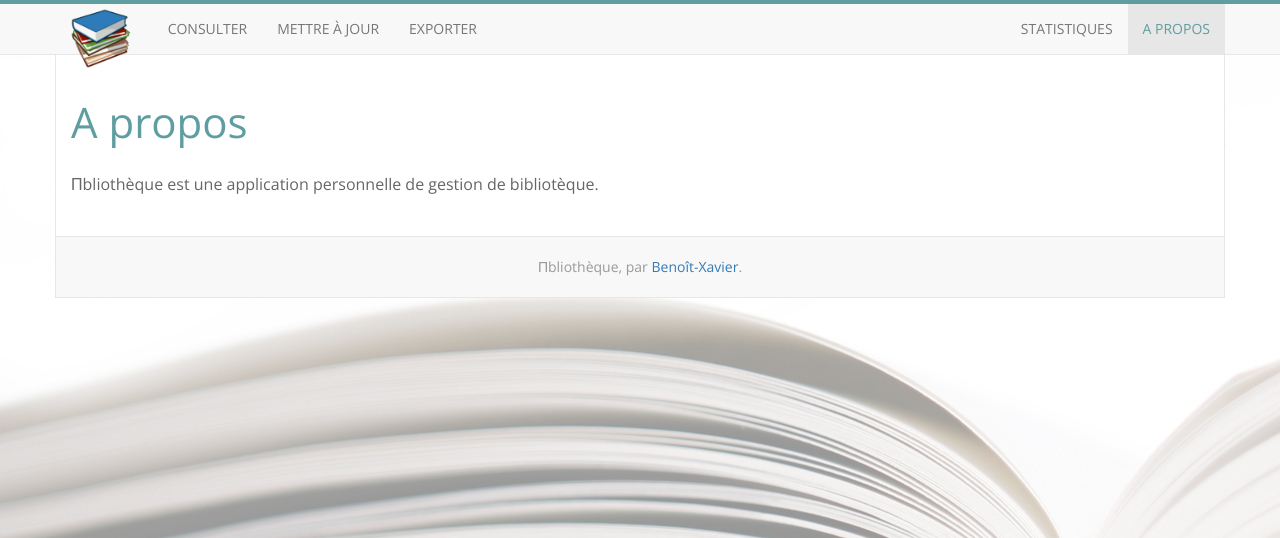
After one commit to bxlambert/pibrary, a Flask app: page /a-propos in a window 1280 px wide. The commit adds this page. Shown: the top 538 px of the page. Run offline with Flask 2, Linux system fonts and the light colour scheme; some libraries are stand-ins or nearby versions.

Commit message:
Added basic 'about' page

```diff
--- /dev/null
+++ b/app/templates/about.html
@@ -0,0 +1,9 @@
+{% extends "empty.html" %}
+{% set nav_page = 'a-propos' %}
+{% block content %}
+    <h1>A propos</h1>
+
+    <div>
+        <p>Πbliothèque est une application personnelle de gestion de bibliotèque.</p>
+    </div>
+{% endblock %}
--- a/app/templates/base.html
+++ b/app/templates/base.html
@@ -56,9 +56,9 @@
                         <li><a href="#">Statistiques</a></li>
                         {% endif %}
                         {% if nav_page == 'a-propos' %}
-                        <li class="active"><a href="#">A propos</a></li>
+                        <li class="active"><a href="{{ url_for('about') }}">A propos</a></li>
                         {% else %}
-                        <li><a href="#">A propos</a></li>
+                        <li><a href="{{ url_for('about') }}">A propos</a></li>
                         {% endif %}
                     </ul>
                 </div><!--/.nav-collapse -->
--- a/app/templates/empty.html
+++ b/app/templates/empty.html
@@ -56,9 +56,9 @@
                         <li><a href="#">Statistiques</a></li>
                         {% endif %}
                         {% if nav_page == 'a-propos' %}
-                        <li class="active"><a href="#">A propos</a></li>
+                        <li class="active"><a href="{{ url_for('about') }}">A propos</a></li>
                         {% else %}
-                        <li><a href="#">A propos</a></li>
+                        <li><a href="{{ url_for('about') }}">A propos</a></li>
                         {% endif %}
                     </ul>
                 </div><!--/.nav-collapse -->
--- a/app/views.py
+++ b/app/views.py
@@ -84,7 +84,7 @@ def books():
 def book(book_key):
     book = Title.query.join(Book).filter(Title.tit_id == Book.boo_main_title,
             Title.tit_key == book_key).order_by(Title.tit_title).first_or_404()
-    #authors = Author.query.join(Title, Author.title_author).filter(Author. == author_key).all()
+    #authors = Author.query.join(Title, Author.title_author).filter(Author.aut_key == book.tit_author).all()
     title = book.tit_title.capitalize()
     return render_sidebar_template('book.html',
                                 book=book)
@@ -125,6 +125,11 @@ def shelves():
     shelves = Shelf.query.all()
     return render_sidebar_template('shelves.html', title='Rayons', shelves=shelves)
 
+@app.route('/a-propos')
+def about():
+    return render_template('about.html', title='A propos')
+
+
 @app.errorhandler(404)
 def not_found_error(error):
     return render_template('404.html'), 404
```
